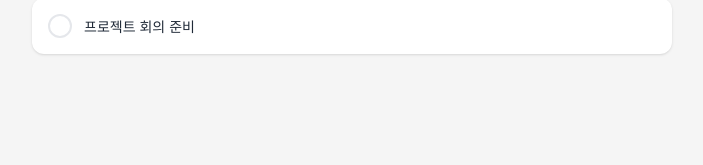
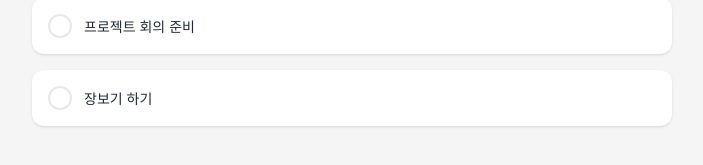
Before and after one commit to IT-Cotato/13th-Frontend-Assignment, a React (Vite) app: page / in a window 1280 px wide. Shown: the part 445-610 px from the top of the page, without its empty margins (288-991 px from the left). Built offline with nearby package versions, Linux system fonts and the light colour scheme.

Commit message:
chore: 예시 todo 데이터 추가

```diff
--- a/src/data/TodoData.ts
+++ b/src/data/TodoData.ts
@@ -24,5 +24,10 @@ export const todoData: Todo[] = [
         id: 3,
         todo: '프로젝트 회의 준비',
         isCompleted: false
+    },
+    {
+        id: 4,
+        todo: '장보기 하기',
+        isCompleted: false
     }
 ];
```
